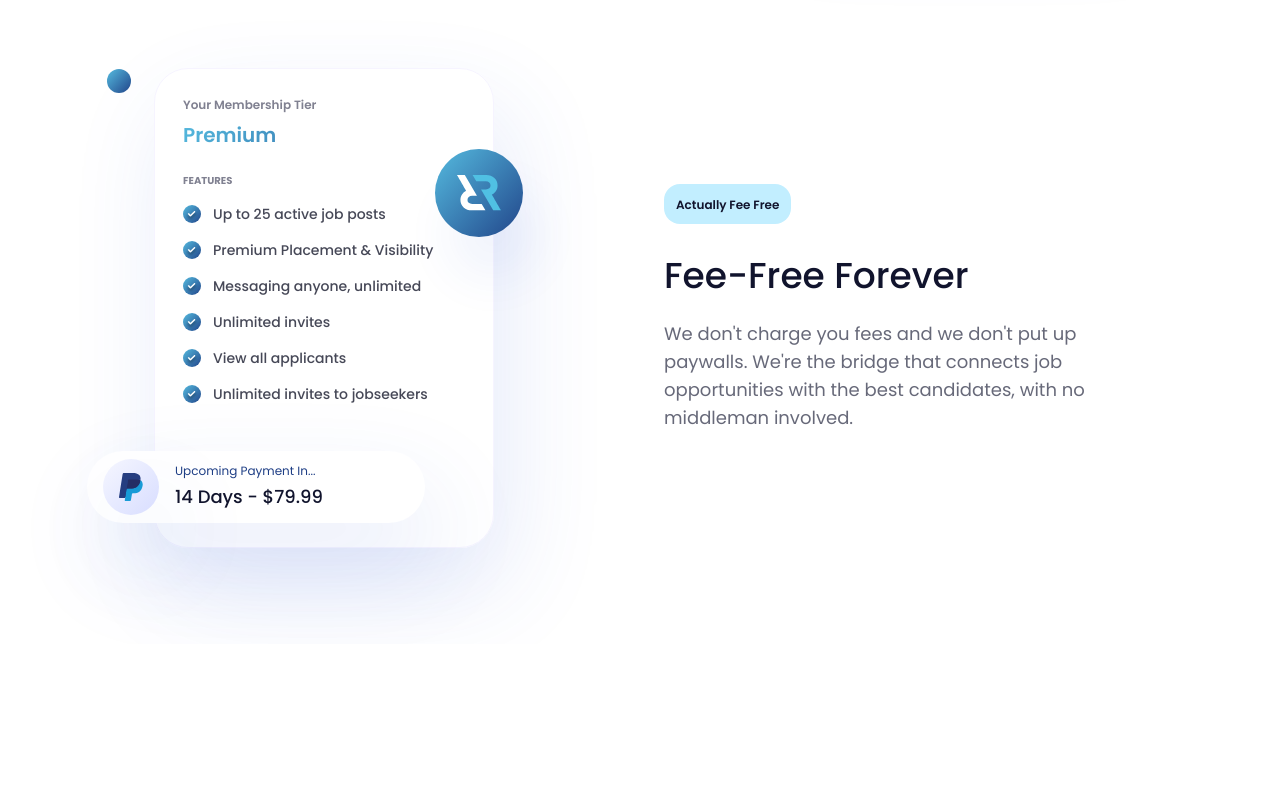
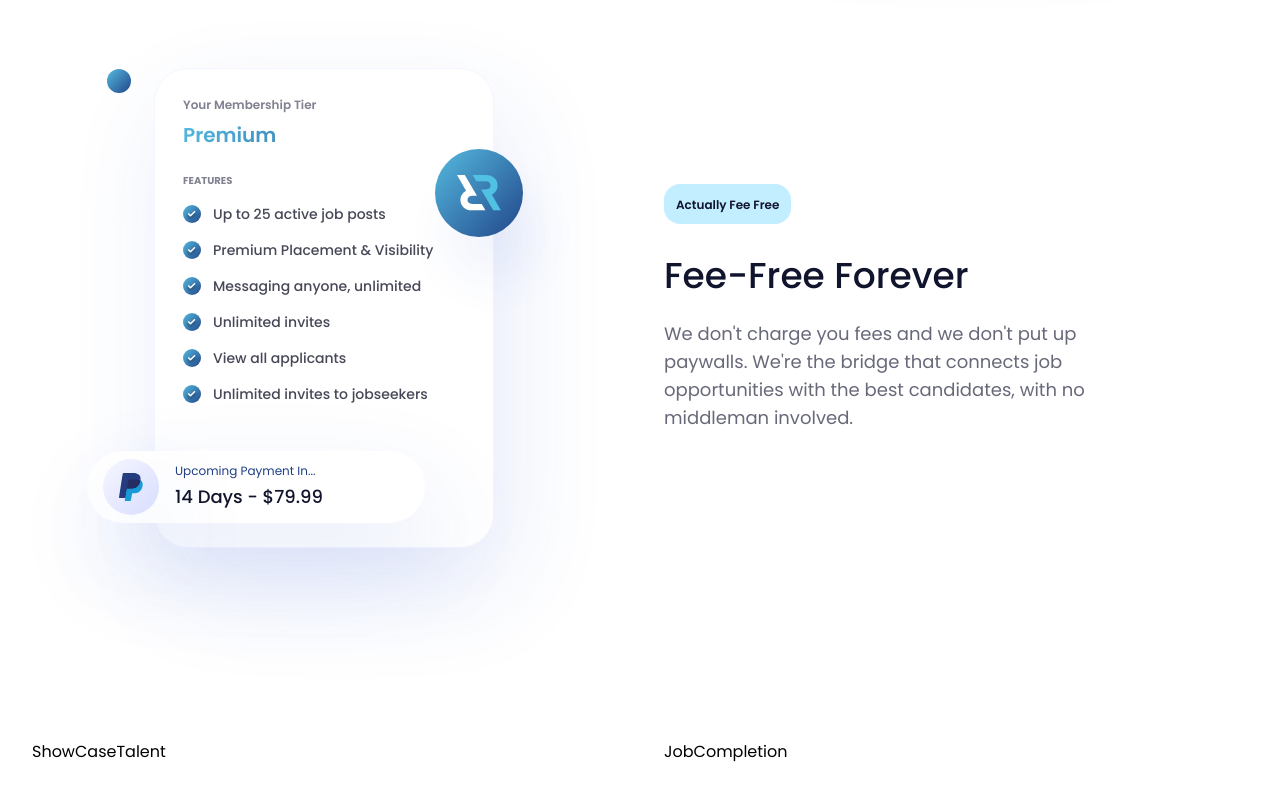
Before and after one commit to EasinTanvir/technical-task, a React (Vite) app: page / in a window 1280 px wide. Shown: the part 1360-2160 px from the top of the page. Before the commit the page ends 2004 px from the top, so only its background shows below. Built offline with nearby package versions, Linux system fonts and the light colour scheme.

Commit message:
added custom profile section

```diff
--- a/src/App.jsx
+++ b/src/App.jsx
@@ -5,6 +5,7 @@ import HeroSection from "./components/landingPage/Hero/HeroSection";
 import RootLayout from "./components/layouts/RootLayout";
 import GlobalReach from "./components/landingPage/GlobalReach/GlobalReach";
 import MemberShip from "./components/landingPage/MemberShip/MemberShip";
+import CustomProfile from "./components/landingPage/CustomProfile/CustomProfile";
 
 const App = () => {
   return (
@@ -12,6 +13,7 @@ const App = () => {
       <HeroSection />
       <GlobalReach />
       <MemberShip />
+      <CustomProfile />
     </RootLayout>
   );
 };
--- /dev/null
+++ b/src/components/landingPage/CustomProfile/CustomProfile.jsx
@@ -0,0 +1,26 @@
+import React from "react";
+
+import Container from "../../shared/Container";
+import ShowCaseTalent from "./ShowCaseTalent";
+import JobCompletion from "./JobCompletion";
+
+const CustomProfile = () => {
+  return (
+    <section className="py-16 md:py-24">
+      <Container
+        className="flex
+            flex-col
+            items-center
+            gap-12
+            lg:flex-row
+            lg:items-center
+            lg:justify-between"
+      >
+        <ShowCaseTalent />
+        <JobCompletion />
+      </Container>
+    </section>
+  );
+};
+
+export default CustomProfile;
--- /dev/null
+++ b/src/components/landingPage/CustomProfile/JobCompletion.jsx
@@ -0,0 +1,7 @@
+import React from "react";
+
+const JobCompletion = () => {
+  return <div className="flex-1">JobCompletion</div>;
+};
+
+export default JobCompletion;
--- /dev/null
+++ b/src/components/landingPage/CustomProfile/ShowCaseTalent.jsx
@@ -0,0 +1,7 @@
+import React from "react";
+
+const ShowCaseTalent = () => {
+  return <div className="flex-1">ShowCaseTalent</div>;
+};
+
+export default ShowCaseTalent;
```
